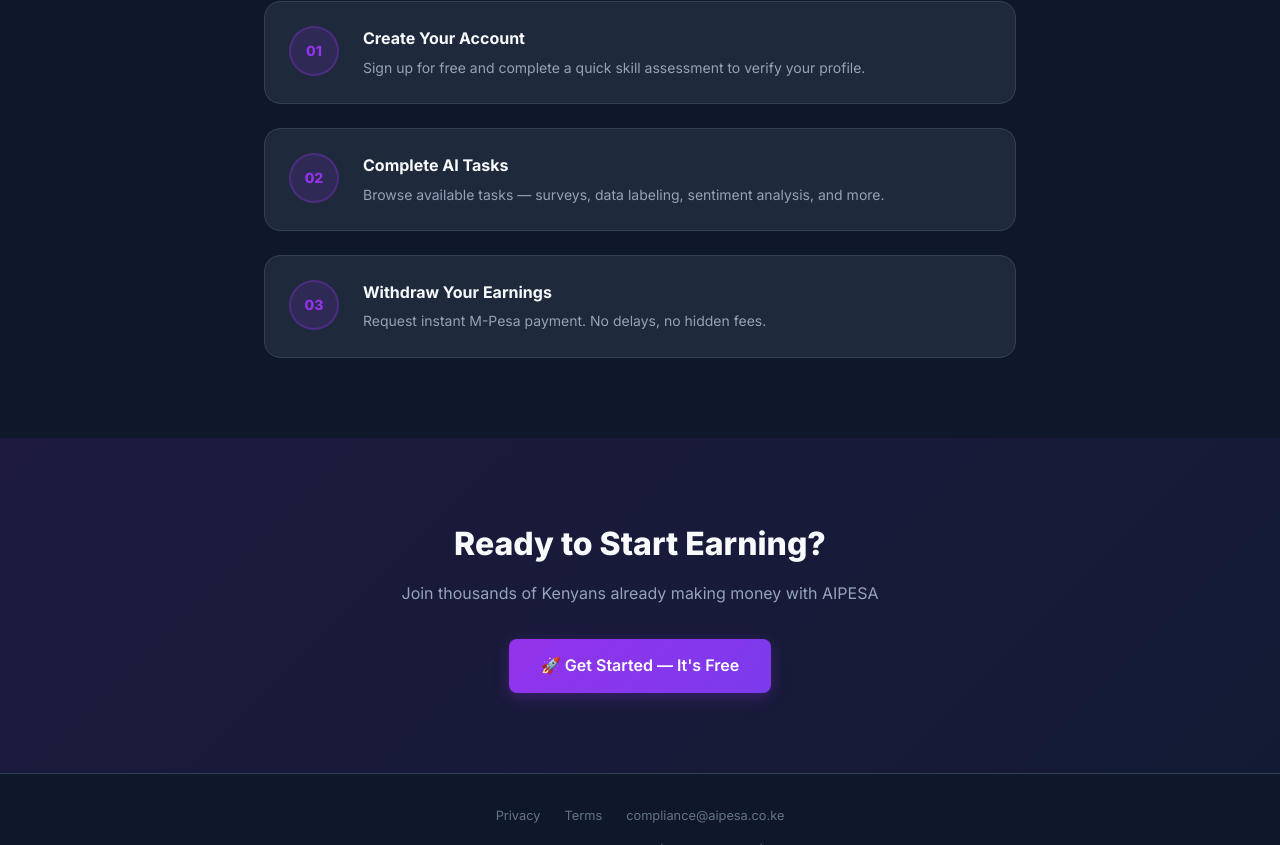
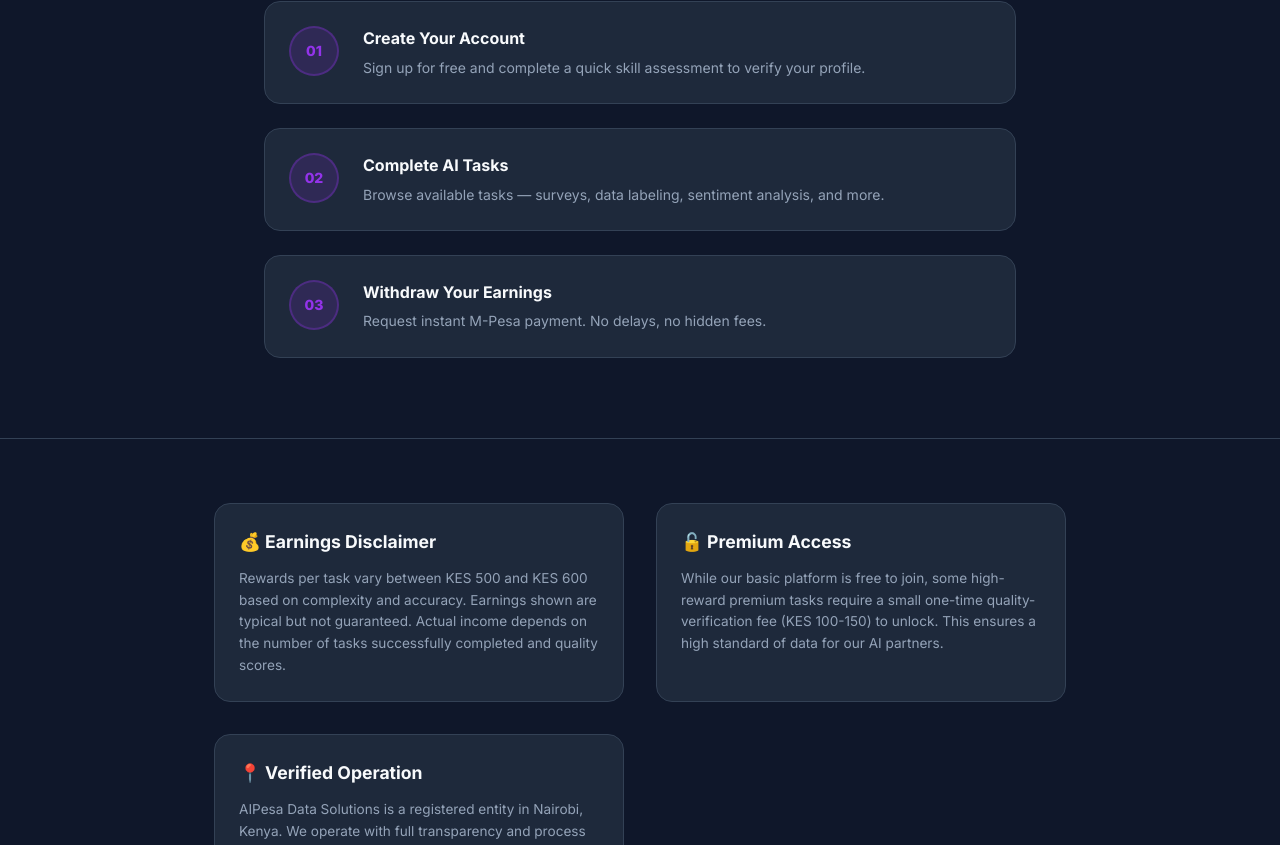
Before and after one commit to lewisnakhungu/remotask-task, a React (Vite) app: page / in a window 1280 px wide. Shown: the part 1955-2800 px from the top of the page. Built offline with nearby package versions, Linux system fonts and the light colour scheme.

Commit message:
Optimize SEO foundations and add AdWords compliance sections

```diff
--- a/index.html
+++ b/index.html
@@ -6,6 +6,22 @@
     <meta name="viewport" content="width=device-width, initial-scale=1.0" />
     <title>AIPesa - Online AI Task Platform | Earn with M-Pesa</title>
     <meta name="description" content="Earn real money by training AI models. Join thousands of Kenyan workers earning with AIPesa via M-Pesa. Sign up today for your KES 600 welcome bonus." />
+
+    <!-- OpenGraph / Facebook -->
+    <meta property="og:type" content="website" />
+    <meta property="og:url" content="https://aipesa.co.ke/" />
+    <meta property="og:title" content="AIPesa - Train AI & Earn Real Money" />
+    <meta property="og:description" content="Join the leading AI task platform in Kenya. Earn KES 500-600 per task and withdraw instantly to M-Pesa. Sign up now!" />
+    <meta property="og:image" content="https://aipesa.co.ke/og-image.png" />
+
+    <!-- Twitter -->
+    <meta property="twitter:card" content="summary_large_image" />
+    <meta property="twitter:url" content="https://aipesa.co.ke/" />
+    <meta property="twitter:title" content="AIPesa - Train AI & Earn Real Money" />
+    <meta property="twitter:description" content="Join the leading AI task platform in Kenya. Earn KES 500-600 per task and withdraw instantly to M-Pesa." />
+    <meta property="twitter:image" content="https://aipesa.co.ke/og-image.png" />
+
+    <link rel="canonical" href="https://aipesa.co.ke/" />
     <link rel="preconnect" href="https://fonts.googleapis.com" />
     <link rel="preconnect" href="https://fonts.gstatic.com" crossorigin />
     <link href="https://fonts.googleapis.com/css2?family=Inter:wght@300;400;500;600;700;800;900&display=swap" rel="stylesheet" />
--- a/src/App.jsx
+++ b/src/App.jsx
@@ -1,4 +1,5 @@
-import { BrowserRouter, Routes, Route, Navigate } from 'react-router-dom';
+import { useEffect } from 'react';
+import { BrowserRouter, Routes, Route, Navigate, useLocation } from 'react-router-dom';
 import useStore from './store/useStore';
 import Landing from './pages/Landing';
 import Gateway from './pages/Gateway';
@@ -12,6 +13,35 @@
 import Earnings from './pages/Earnings';
 import Plans from './pages/Plans';
 import './index.css';
+
+function TitleUpdater() {
+  const location = useLocation();
+
+  useEffect(() => {
+    const titles = {
+      '/': 'AIPesa - Online AI Task Platform',
+      '/welcome': 'Welcome to AIPesa',
+      '/terms': 'Terms of Service | AIPesa',
+      '/privacy': 'Privacy Policy | AIPesa',
+      '/login': 'Sign In | AIPesa',
+      '/signup': 'Create Account | AIPesa',
+      '/assessment': 'Skill Assessment | AIPesa',
+      '/dashboard': 'Dashboard | AIPesa',
+      '/tasks': 'Available Tasks | AIPesa',
+      '/earnings': 'My Earnings | AIPesa',
+      '/plans': 'Upgrade Plans | AIPesa',
+    };
+
+    if (location.pathname.startsWith('/tasks/')) {
+      document.title = 'Task Details | AIPesa';
+      return;
+    }
+
+    document.title = titles[location.pathname] || 'AIPesa';
+  }, [location]);
+
+  return null;
+}
 
 function ProtectedRoute({ children }) {
   const { isAuthenticated, assessmentDone } = useStore();
@@ -37,6 +67,7 @@
 export default function App() {
   return (
     <BrowserRouter>
+      <TitleUpdater />
       <Routes>
         <Route path="/" element={<GuestRoute><Landing /></GuestRoute>} />
         <Route path="/welcome" element={<Gateway />} />
--- a/src/pages/Landing.jsx
+++ b/src/pages/Landing.jsx
@@ -131,6 +131,32 @@
         </div>
       </section>
 
+      {/* AdWords Compliance Section */}
+      <section style={{ padding: '4rem 1.5rem', borderTop: '1px solid var(--border)', background: 'var(--bg)' }}>
+        <div className="container" style={{ maxWidth: 900 }}>
+          <div style={{ display: 'grid', gridTemplateColumns: 'repeat(auto-fit, minmax(280px, 1fr))', gap: '2rem', textAlign: 'left' }}>
+            <div style={{ padding: '1.5rem', background: 'var(--surface)', borderRadius: '1rem', border: '1px solid var(--border)' }}>
+              <h3 style={{ fontSize: '1.1rem', fontWeight: 700, marginBottom: '0.75rem', color: 'var(--text)' }}>💰 Earnings Disclaimer</h3>
+              <p style={{ fontSize: '0.85rem', color: 'var(--text-muted)', lineHeight: 1.6 }}>
+                Rewards per task vary between KES 500 and KES 600 based on complexity and accuracy. Earnings shown are typical but not guaranteed. Actual income depends on the number of tasks successfully completed and quality scores.
+              </p>
+            </div>
+            <div style={{ padding: '1.5rem', background: 'var(--surface)', borderRadius: '1rem', border: '1px solid var(--border)' }}>
+              <h3 style={{ fontSize: '1.1rem', fontWeight: 700, marginBottom: '0.75rem', color: 'var(--text)' }}>🔓 Premium Access</h3>
+              <p style={{ fontSize: '0.85rem', color: 'var(--text-muted)', lineHeight: 1.6 }}>
+                While our basic platform is free to join, some high-reward premium tasks require a small one-time quality-verification fee (KES 100-150) to unlock. This ensures a high standard of data for our AI partners.
+              </p>
+            </div>
+            <div style={{ padding: '1.5rem', background: 'var(--surface)', borderRadius: '1rem', border: '1px solid var(--border)' }}>
+              <h3 style={{ fontSize: '1.1rem', fontWeight: 700, marginBottom: '0.75rem', color: 'var(--text)' }}>📍 Verified Operation</h3>
+              <p style={{ fontSize: '0.85rem', color: 'var(--text-muted)', lineHeight: 1.6 }}>
+                AIPesa Data Solutions is a registered entity in Nairobi, Kenya. We operate with full transparency and process all withdrawals exclusively via M-Pesa to ensured secure, traceable payments.
+              </p>
+            </div>
+          </div>
+        </div>
+      </section>
+
       {/* CTA */}
       <section style={{ padding: '5rem 1.5rem', textAlign: 'center', background: 'linear-gradient(135deg, rgba(147,51,234,0.1), rgba(99,102,241,0.05))' }}>
         <div className="container">
```
Also changed, not shown: public/robots.txt (added), 1 other file (tests, documents, lock files or other folders).
